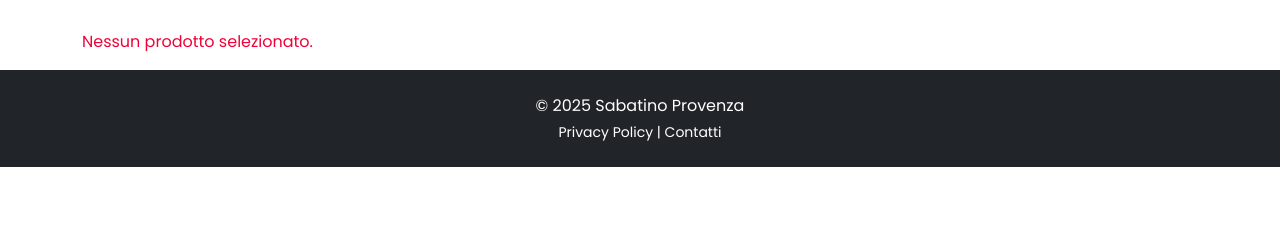
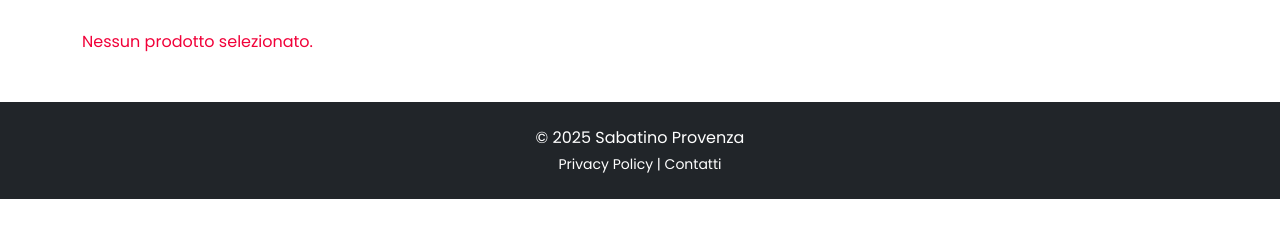
Before and after one commit to SabatinoProvenza/S7-L5, a plain HTML site: page details.html in a window 1280 px wide. Shown: the part 170-408 px from the top of the page. Drawn offline with nearby package versions, Linux system fonts and the light colour scheme.

Commit message:
small updates

```diff
--- a/css/scss/scss/custom.scss
+++ b/css/scss/scss/custom.scss
@@ -9,8 +9,8 @@ $warning: #ffd166;
 $danger: #f10139;
 $font-family-sans-serif: "Poppins", sans-serif;
 
-footer {
-  background-color: #212529; /* o il colore che vuoi */
+.footer {
+  background-color: #212529;
   color: white;
   text-align: center;
   padding: 1rem 0;
--- a/details.html
+++ b/details.html
@@ -30,7 +30,7 @@
       <div class="container my-3" id="productDetails"></div>
     </main>
 
-    <footer class="footer bg-dark text-white text-center py-4 mt-auto">
+    <footer class="footer bg-dark text-white text-center py-4 mt-5">
       <div class="container">
         <p class="mb-1">&copy; 2025 Sabatino Provenza</p>
         <p class="small mb-0">
```
Also changed, not shown: css/scss/scss/custom.css, 1 other file.
